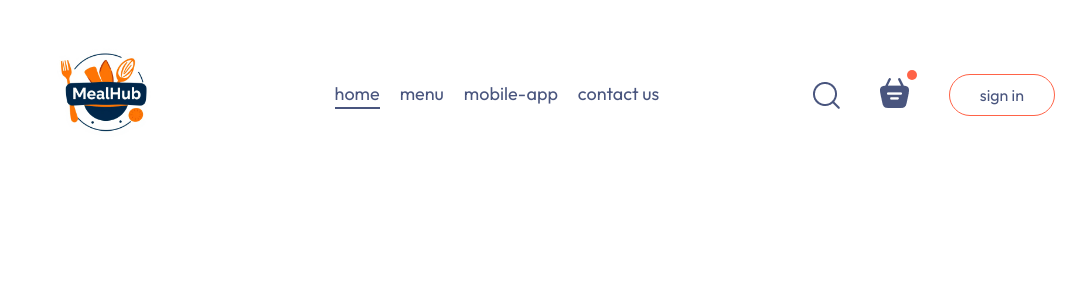
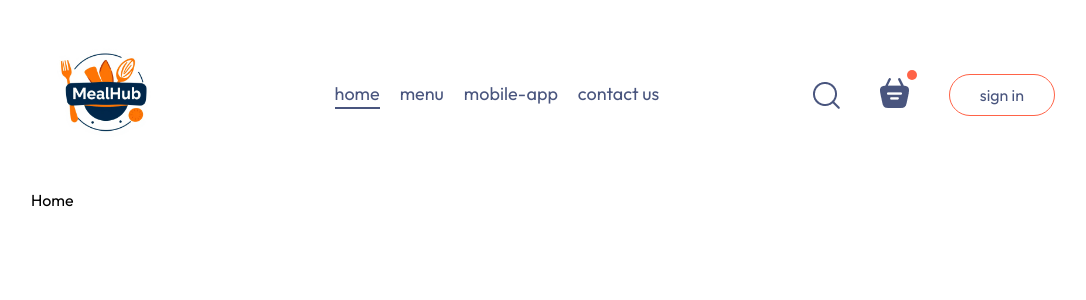
Before and after one commit to IreshaBandaranayake/FoodDelivery, a React app in the folder frontend/: page / in a window 1280 px wide. Shown: the top 300 px of the page, without its empty margins (97-1183 px from the left). Built offline with nearby package versions, Linux system fonts and the light colour scheme; the HTML template or start-up script is replaced by a standard one.

Commit message:
Done Changes

```diff
--- a/frontend/package.json
+++ b/frontend/package.json
@@ -11,7 +11,8 @@
   },
   "dependencies": {
     "react": "^18.3.1",
-    "react-dom": "^18.3.1"
+    "react-dom": "^18.3.1",
+    "react-router-dom": "^6.26.2"
   },
   "devDependencies": {
     "@eslint/js": "^9.9.0",
--- a/frontend/src/App.jsx
+++ b/frontend/src/App.jsx
@@ -1,11 +1,19 @@
 import React from 'react'
 import Navbar from './components/Navbar/Navbar'
+import { Route, Routes } from 'react-router-dom'
+import Home from './pages/Home/Home'
+import Cart from './pages/Cart/Cart'
+import PlaceOrder from './pages/PlaceOrder/PlaceOrder'
 
 const App = () => {
   return (
     <div className='app'>
       <Navbar/>
-
+      <Routes>
+        <Route path='/' element={<Home/>} />
+        <Route path='/' element={<Cart/>} />
+        <Route path='/' element={<PlaceOrder/>} />
+      </Routes>
     </div>
   )
 }
--- a/frontend/src/pages/Home/Home.jsx
+++ b/frontend/src/pages/Home/Home.jsx
@@ -1,5 +1,6 @@
 import React from 'react'
 import './Home.css'
+
 const Home = () => {
   return (
     <div>Home</div>
```
Also changed, not shown: 1 other file (tests, documents, lock files or other folders).
